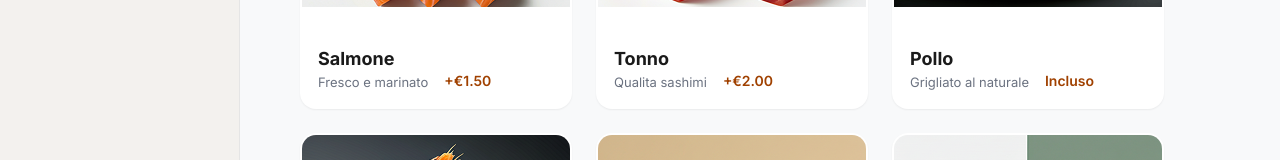
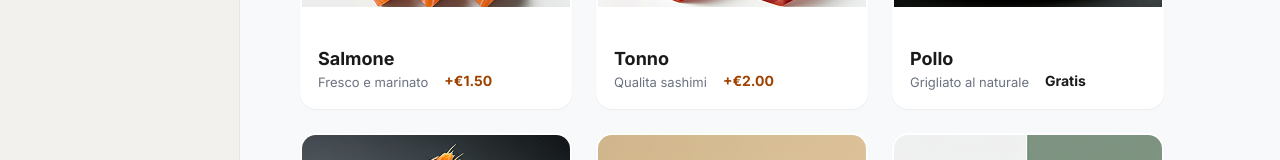
Before and after one commit to GGA999/poke-panini-web, a React (Vite) app: page /poke2 in a window 1280 px wide. Shown: the part 422-582 px from the top of the page. Built offline with nearby package versions, Linux system fonts and the light colour scheme.

Commit message:
seconda pagina completata base

```diff
--- a/src/components/ConfiguratorOptionCard.jsx
+++ b/src/components/ConfiguratorOptionCard.jsx
@@ -22,13 +22,14 @@ export default function ConfiguratorOptionCard({
       <span className={styles.imageContainer}>
         <img src={image} alt={title} />
       </span>
-
       <span className={styles.info}>
         <span className={styles.textGroup}>
           <strong>{title}</strong>
           <span>{description}</span>
         </span>
-        <span className={styles.priceTag}>{priceText}</span>
+        <span className={`${styles.priceTag} ${price === 0 ? styles.gr : styles.re}`}>
+          {price === 0 ? 'Gratis' : `+€${price.toFixed(2)}`}
+        </span>
       </span>
     </button>
   );
--- a/src/components/ConfiguratorOptionCard.module.css
+++ b/src/components/ConfiguratorOptionCard.module.css
@@ -74,15 +74,18 @@
 }
 
 .priceTag {
-  color: var(--color-orange);
+  color: var(--text-dark);
   font-size: 14px;
-  font-weight: 600;
+  font-weight: 700;
   white-space: nowrap;
-  line-height:20px;
 }
 
-.priceTag > .priceTagGratis{
-  color: var(--text-dark)
+.gr {
+  color: var(--text-dark);
+}
+
+.re {
+  color: var(--color-orange);
 }
 
 @media (max-width: 520px) {
--- a/src/tokens.css
+++ b/src/tokens.css
@@ -20,7 +20,7 @@
   --bg-overlay: rgba(0, 0, 0, 0.45);
 
   /* Testo */
-  --text-dark:  #1a1a1a;
+  --text-dark:  #42493E;
   --text-gray:  #6b7280;
   --text-light: #9ca3af;
 
```
